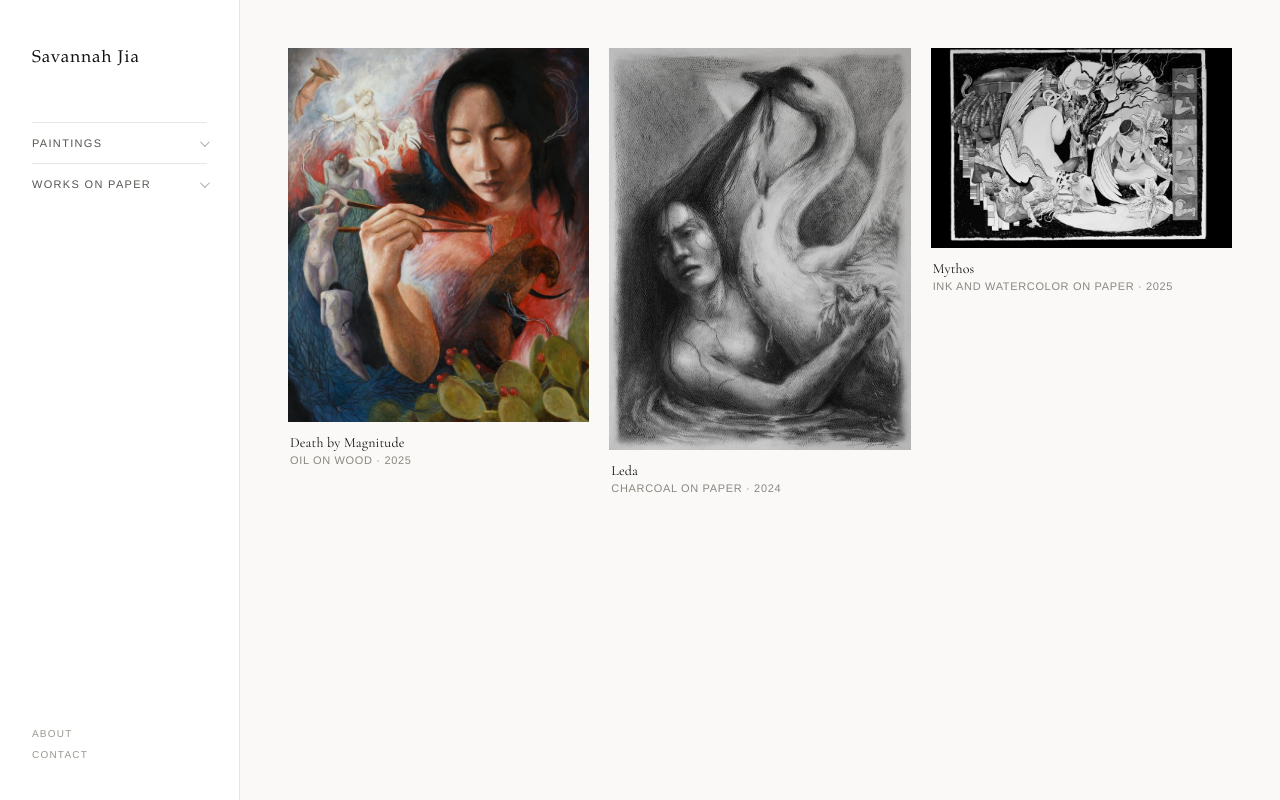
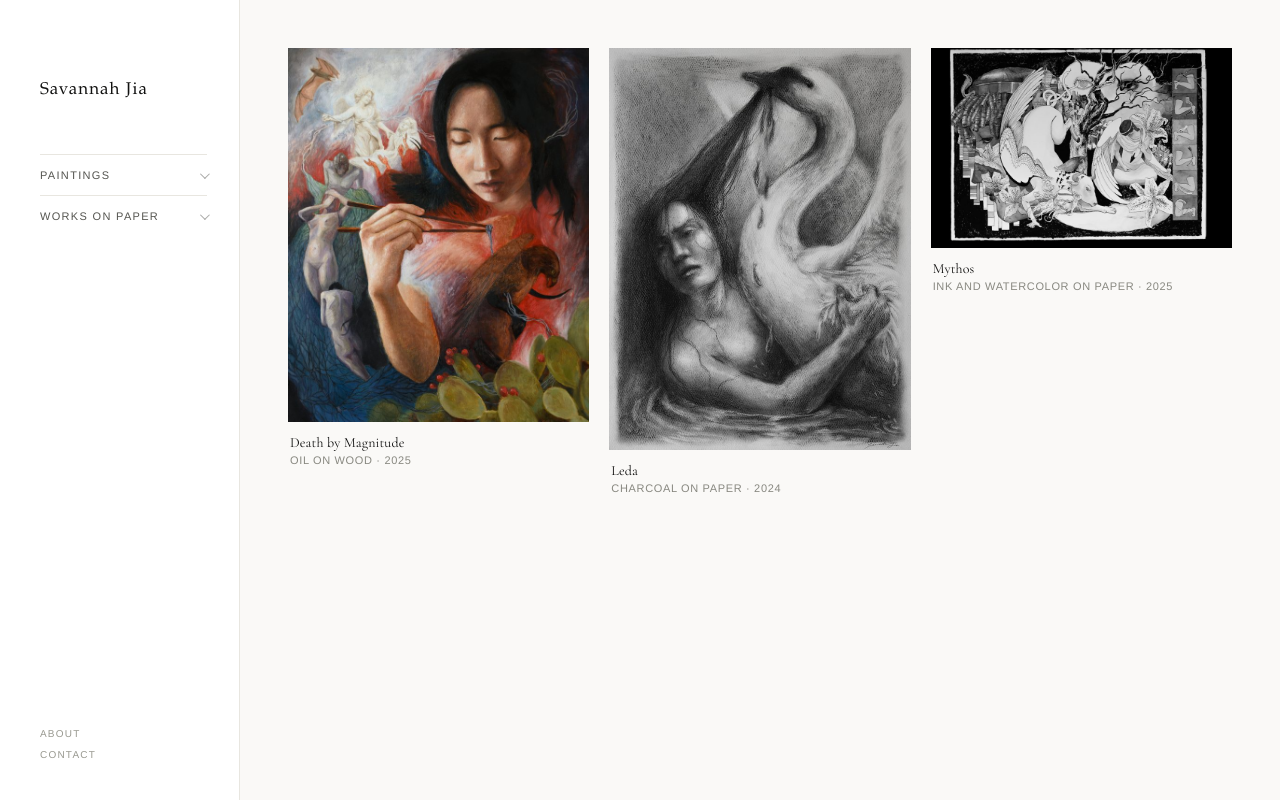
Before and after one commit to savannahjia3/savannahjia3.github.io, a website: page index.html in a window 1280 px wide. Drawn offline with nearby package versions, Linux system fonts and the light colour scheme; a web font is replaced by a local one.

Commit message:
Mobile sidebar: increase top padding to clear top bar

```diff
--- a/css/style.css
+++ b/css/style.css
@@ -60,7 +60,7 @@ ul { list-style: none; }
   display: flex;
   flex-direction: column;
   height: 100%;
-  padding: 48px 32px 40px;
+  padding: 80px 32px 40px 40px;
 }
 
 /* Site name */
```
